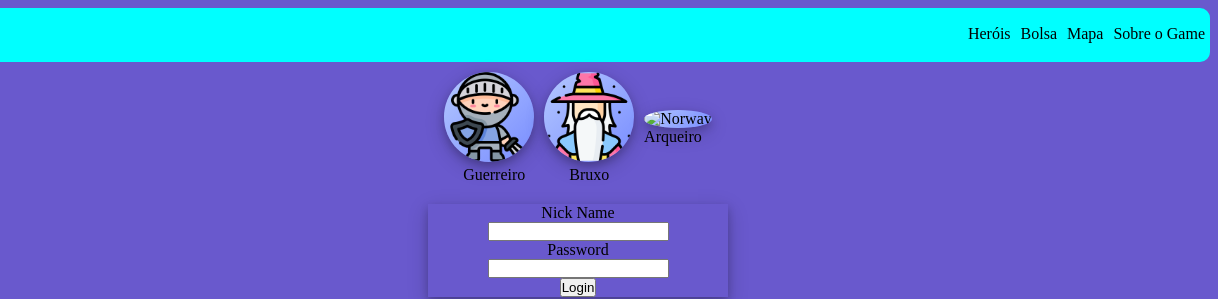
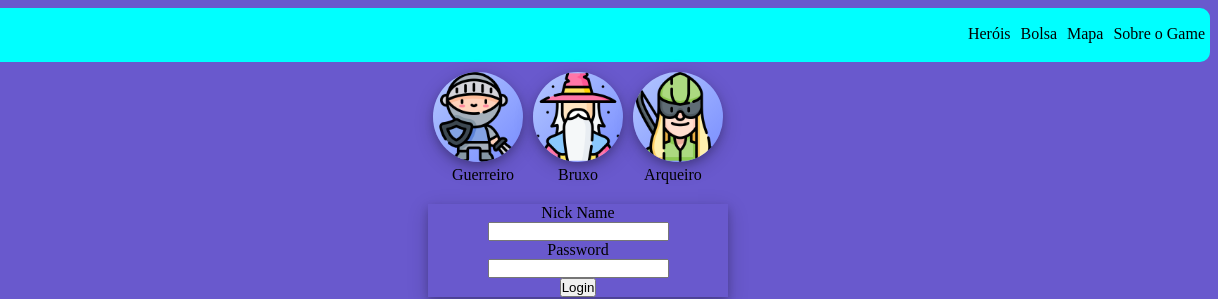
Before and after one commit to shadowruge/rpg_Landing_Page, a plain HTML site: page index.html in a window 1280 px wide. Shown: the top 299 px of the page, 62-1280 px from the left. Drawn offline with Linux system fonts and the light colour scheme.

Commit message:
Update index.html

```diff
--- a/index.html
+++ b/index.html
@@ -45,7 +45,7 @@
 
         </div>
         <div class="elfo">
-            <img src="Juimg/arqueiro.png" alt="Norway">
+            <img src="img/arqueiro.png" alt="Norway">
 
                 <p>Arqueiro</p>
 
```
